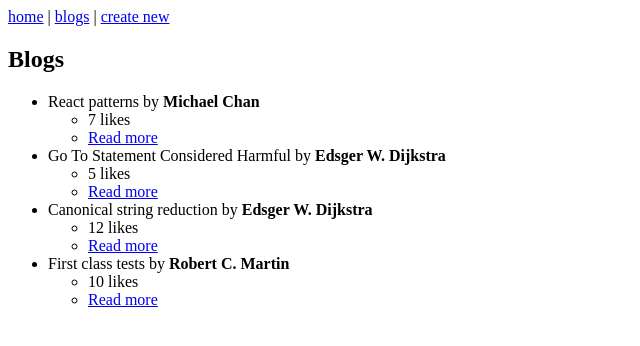
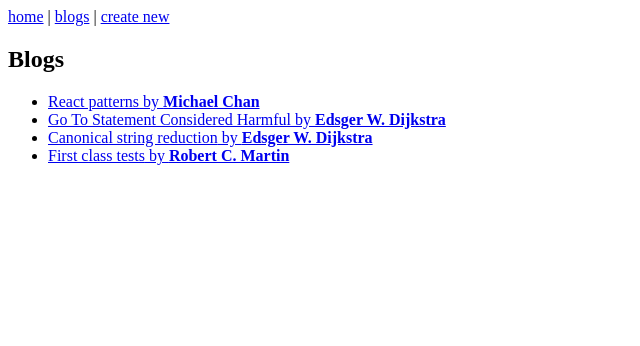
Before and after one commit to Matt-Anis/FullStackOpen-Part-14-exercises, a Next.js app in the folder blog-list/: page /blogs in a window 1280 px wide. Shown: the top 346 px of the page, without its empty margins (0-640 px from the left). Built offline with nearby package versions, Linux system fonts and the light colour scheme.

Commit message:
3. Blog page

```diff
--- a/blog-list/app/blogs/page.tsx
+++ b/blog-list/app/blogs/page.tsx
@@ -1,4 +1,5 @@
 import { getAll } from "../services/blogs";
+import Link from "next/link";
 
 const Blogs = () => {
   const blogs = getAll();
@@ -9,17 +10,11 @@
       <ul>
         {blogs.map((blog) => (
           <li key={blog.id}>
-            <span>
-              {blog.title} by <strong>{blog.author}</strong>
-            </span>
-            <ul>
-              <li>
-                <span>{blog.likes} likes</span>
-              </li>
-              <li>
-                <a href={blog.url}>Read more</a>
-              </li>
-            </ul>
+            <Link href={`/blogs/${blog.id}`}>
+              <span>
+                {blog.title} by <strong>{blog.author}</strong>
+              </span>
+            </Link>
           </li>
         ))}
       </ul>
--- a/blog-list/app/services/blogs.ts
+++ b/blog-list/app/services/blogs.ts
@@ -33,6 +33,10 @@
   return blogs;
 };
 
+export const getById = (id: number) => {
+  return blogs.find((blog) => blog.id === id);
+};
+
 export const addBlog = (title: string, author: string, url: string) => {
   const newBlog = {
     id: blogs.length + 1,
```
Also changed, not shown: blog-list/app/blogs/[id]/page.tsx (added, +24 -0 lines).
